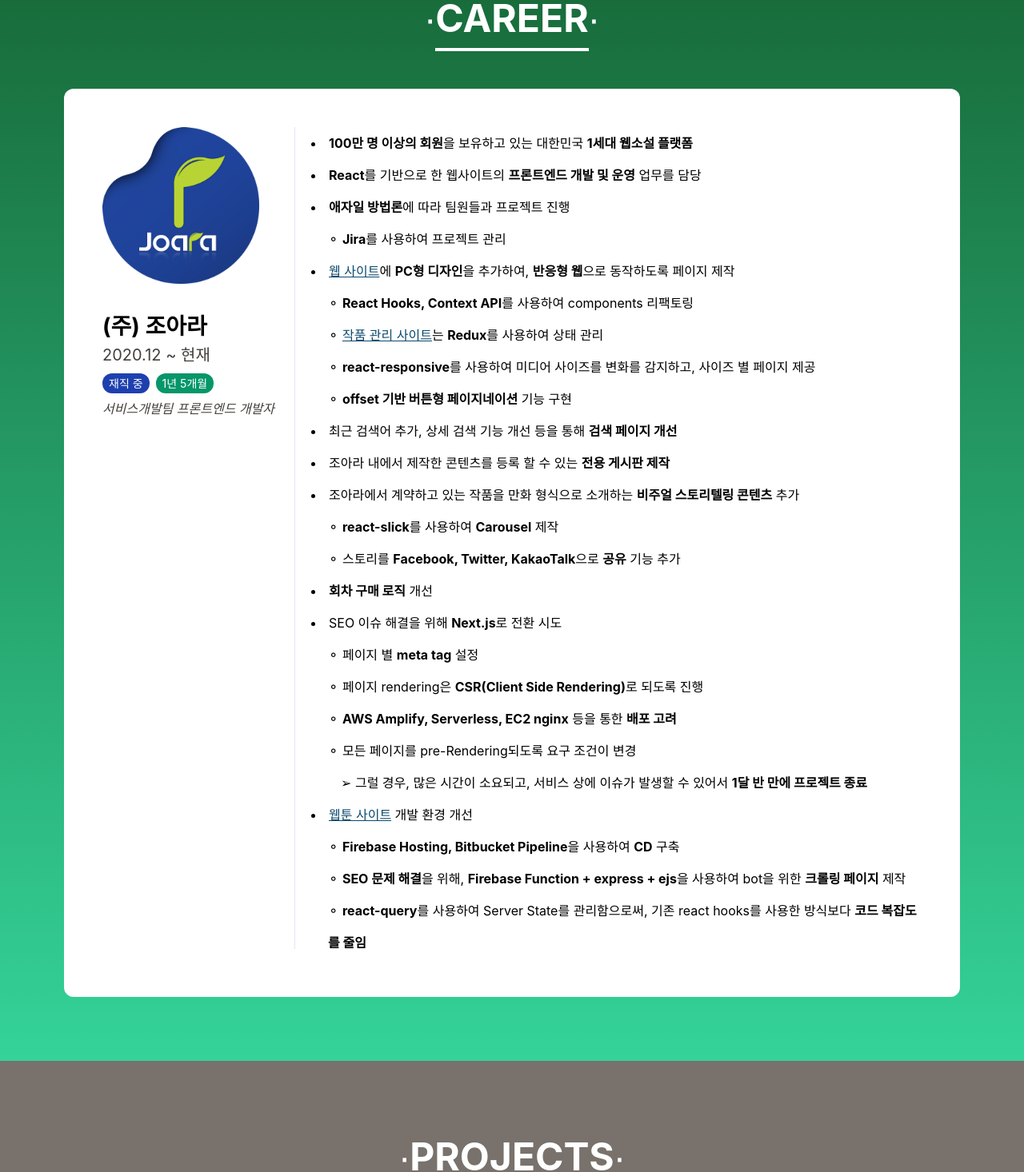
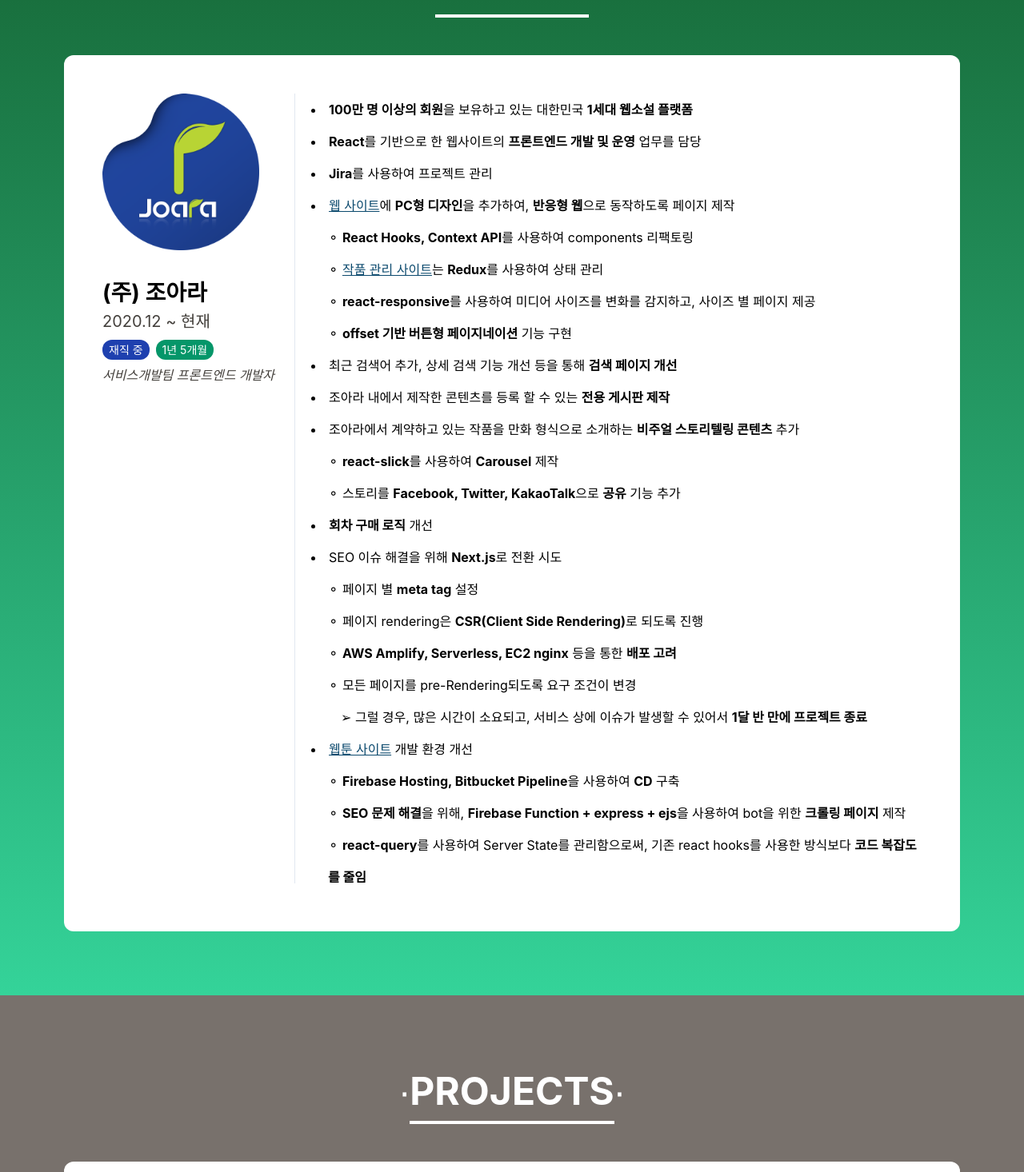
Before and after one commit to eastshine94/portfolio, a React (Create React App) app: page / in a window 1280 px wide. Shown: the part 2309-3775 px from the top of the page at 80% size. Built offline with nearby package versions, Linux system fonts and the light colour scheme.

Commit message:
내용 수정

```diff
--- a/src/components/About/Intro.tsx
+++ b/src/components/About/Intro.tsx
@@ -66,11 +66,6 @@ export default function Intro() {
           </div>
 
           <div className="pb-4">
-            <span className="font-bold">애자일 방법론</span>에 따라 프로젝트를
-            진행하는 데 익숙합니다.
-          </div>
-
-          <div className="pb-4">
             새로운 <span className="font-bold">기술을 학습</span>하고,{' '}
             <span className="font-bold">사용</span>하는 데{' '}
             <span className="font-bold">거부감이 없습니다.</span>
--- a/src/components/Career/Joara.tsx
+++ b/src/components/Career/Joara.tsx
@@ -5,21 +5,17 @@ export default function Joara() {
     <div>
       <ul className="leading-10 list-inside list-disc">
         <li>
-          <b>100만 명 이상의 회원</b>을 보유하고 있는 대한민국{' '}
-          <b>1세대 웹소설 플랫폼</b>
+          <strong>100만 명 이상의 회원</strong>을 보유하고 있는 대한민국{' '}
+          <strong>1세대 웹소설 플랫폼</strong>
         </li>
         <li>
-          <b>React</b>를 기반으로 한 웹사이트의 <b>프론트엔드 개발 및 운영</b>{' '}
-          업무를 담당
+          <strong>React</strong>를 기반으로 한 웹사이트의{' '}
+          <strong>프론트엔드 개발 및 운영</strong> 업무를 담당
         </li>
         <li>
-          <b>애자일 방법론</b>에 따라 팀원들과 프로젝트 진행
+          <strong>Jira</strong>를 사용하여 프로젝트 관리
         </li>
-        <ul>
-          <li className="pl-[21px]">
-            ⚬ <b>Jira</b>를 사용하여 프로젝트 관리
-          </li>
-        </ul>
+
         <li>
           <a
             href="https://www.joara.com/"
@@ -29,12 +25,13 @@ export default function Joara() {
           >
             웹 사이트
           </a>
-          에 <b>PC형 디자인</b>을 추가하여, <b>반응형 웹</b>으로 동작하도록
-          페이지 제작
+          에 <strong>PC형 디자인</strong>을 추가하여, <strong>반응형 웹</strong>
+          으로 동작하도록 페이지 제작
         </li>
         <ul>
           <li className="pl-[21px]">
-            ⚬ <b>React Hooks, Context API</b>를 사용하여 components 리팩토링
+            ⚬ <strong>React Hooks, Context API</strong>를 사용하여 components
+            리팩토링
           </li>
           <li className="pl-[21px]">
             ⚬{' '}
@@ -46,58 +43,61 @@ export default function Joara() {
             >
               작품 관리 사이트
             </a>
-            는 <b>Redux</b>를 사용하여 상태 관리
+            는 <strong>Redux</strong>를 사용하여 상태 관리
           </li>
           <li className="pl-[21px]">
-            ⚬ <b>react-responsive</b>를 사용하여 미디어 사이즈를 변화를
-            감지하고, 사이즈 별 페이지 제공
+            ⚬ <strong>react-responsive</strong>를 사용하여 미디어 사이즈를
+            변화를 감지하고, 사이즈 별 페이지 제공
           </li>
           <li className="pl-[21px]">
-            ⚬ <b>offset 기반 버튼형 페이지네이션</b> 기능 구현
+            ⚬ <strong>offset 기반 버튼형 페이지네이션</strong> 기능 구현
           </li>
         </ul>
         <li>
           최근 검색어 추가, 상세 검색 기능 개선 등을 통해{' '}
-          <b>검색 페이지 개선</b>
+          <strong>검색 페이지 개선</strong>
         </li>
         <li>
-          조아라 내에서 제작한 콘텐츠를 등록 할 수 있는 <b>전용 게시판 제작</b>
+          조아라 내에서 제작한 콘텐츠를 등록 할 수 있는{' '}
+          <strong>전용 게시판 제작</strong>
         </li>
         <li>
           조아라에서 계약하고 있는 작품을 만화 형식으로 소개하는{' '}
-          <b>비주얼 스토리텔링 콘텐츠</b> 추가
+          <strong>비주얼 스토리텔링 콘텐츠</strong> 추가
         </li>
         <ul>
           <li className="pl-[21px]">
-            ⚬ <b>react-slick</b>를 사용하여 <b>Carousel</b> 제작
+            ⚬ <strong>react-slick</strong>를 사용하여 <strong>Carousel</strong>{' '}
+            제작
           </li>
           <li className="pl-[21px]">
-            ⚬ 스토리를 <b>Facebook, Twitter, KakaoTalk</b>으로 <b>공유</b> 기능
-            추가
+            ⚬ 스토리를 <strong>Facebook, Twitter, KakaoTalk</strong>으로{' '}
+            <strong>공유</strong> 기능 추가
           </li>
         </ul>
         <li>
-          <b>회차 구매 로직</b> 개선
+          <strong>회차 구매 로직</strong> 개선
         </li>
         <li>
-          SEO 이슈 해결을 위해 <b>Next.js</b>로 전환 시도
+          SEO 이슈 해결을 위해 <strong>Next.js</strong>로 전환 시도
         </li>
         <ul>
           <li className="pl-[21px]">
-            ⚬ 페이지 별 <b>meta tag</b> 설정
+            ⚬ 페이지 별 <strong>meta tag</strong> 설정
           </li>
           <li className="pl-[21px]">
-            ⚬ 페이지 rendering은 <b>CSR(Client Side Rendering)</b>로 되도록 진행
+            ⚬ 페이지 rendering은 <strong>CSR(Client Side Rendering)</strong>로
+            되도록 진행
           </li>
           <li className="pl-[21px]">
-            ⚬ <b>AWS Amplify, Serverless, EC2 nginx</b> 등을 통한{' '}
-            <b>배포 고려</b>
+            ⚬ <strong>AWS Amplify, Serverless, EC2 nginx</strong> 등을 통한{' '}
+            <strong>배포 고려</strong>
           </li>
           <li className="pl-[21px]">
             ⚬ 모든 페이지를 pre-Rendering되도록 요구 조건이 변경
             <p className="pl-[16px]">
               ➢ 그럴 경우, 많은 시간이 소요되고, 서비스 상에 이슈가 발생할 수
-              있어서 <b>1달 반 만에 프로젝트 종료</b>
+              있어서 <strong>1달 반 만에 프로젝트 종료</strong>
             </p>
           </li>
         </ul>
@@ -114,17 +114,18 @@ export default function Joara() {
         </li>
         <ul>
           <li className="pl-[21px]">
-            ⚬ <b>Firebase Hosting, Bitbucket Pipeline</b>을 사용하여 <b>CD</b>{' '}
-            구축
+            ⚬ <strong>Firebase Hosting, Bitbucket Pipeline</strong>을 사용하여{' '}
+            <strong>CD</strong> 구축
           </li>
           <li className="pl-[21px]">
-            ⚬ <b>SEO 문제 해결</b>을 위해,{' '}
-            <b>Firebase Function + express + ejs</b>을 사용하여 bot을 위한{' '}
-            <b>크롤링 페이지</b> 제작
+            ⚬ <strong>SEO 문제 해결</strong>을 위해,{' '}
+            <strong>Firebase Function + express + ejs</strong>을 사용하여 bot을
+            위한 <strong>크롤링 페이지</strong> 제작
           </li>
           <li className="pl-[21px]">
-            ⚬ <b>react-query</b>를 사용하여 Server State를 관리함으로써, 기존
-            react hooks를 사용한 방식보다 <b>코드 복잡도를 줄임</b>
+            ⚬ <strong>react-query</strong>를 사용하여 Server State를
+            관리함으로써, 기존 react hooks를 사용한 방식보다{' '}
+            <strong>코드 복잡도를 줄임</strong>
           </li>
         </ul>
       </ul>
--- a/src/components/Gnb.tsx
+++ b/src/components/Gnb.tsx
@@ -53,6 +53,9 @@ export default function Gnb() {
       }
     };
     window.addEventListener('resize', handleResizeWindow);
+    return () => {
+      window.removeEventListener('resize', handleResizeWindow);
+    };
   }, []);
 
   return (
--- a/src/components/Projects/Kakao.tsx
+++ b/src/components/Projects/Kakao.tsx
@@ -5,11 +5,13 @@ export default function Kakao({ readme, site }: ContentProps) {
   return (
     <div className="leading-loose over1024px:pl-20">
       <div className="my-2">
-        <b>Socket.io</b>를 활용하여 카카오톡의 <b>실시간 채팅 기능</b>을
-        구현하기 위한 프로젝트입니다. <b>실시간 양방향 통신</b>이 가능한 어떤
-        기능을 만들어보고 싶었습니다. 가장 먼저 생각난 것은 채팅이었고, 그래서
-        가장 일상적으로 사용하고 있는 카카오톡 채팅 기능을 구현해보자는 마음으로
-        이 프로젝트를 진행하였습니다.
+        <strong>Socket.io</strong>를 활용하여 카카오톡의{' '}
+        <strong>실시간 채팅 기능</strong>을 구현하기 위한 프로젝트입니다.{' '}
+        <strong>실시간 양방향 통신</strong>이 가능한 어떤 기능을 만들어보고
+        싶었습니다. 가장 먼저 생각난 것은 채팅이었고, 그래서 가장 일상적으로
+        사용하고 있는 카카오톡 채팅 기능을 구현해보자는 마음으로 이 프로젝트를
+        진행하였습니다.
+        <br />
       </div>
       <div className="mb-4">
         {readme && (
@@ -29,7 +31,7 @@ export default function Kakao({ readme, site }: ContentProps) {
             rel="noreferrer"
             className="inline-block py-1 px-2 bg-pink-800 text-white font-bold rounded-md"
           >
-            TEST
+            DEMO
           </a>
         )}
       </div>
@@ -40,22 +42,24 @@ export default function Kakao({ readme, site }: ContentProps) {
           <div className="text-[16px] font-bold">FE</div>
           <ul className="list-inside list-disc">
             <li>
-              <b>Socket.io</b>를 활용하여 채팅, 채팅 알림 등 실시간 양방향
-              통신이 가능하도록 구현
+              <strong>Socket.io</strong>를 활용하여 채팅, 채팅 알림 등 실시간
+              양방향 통신이 가능하도록 구현
             </li>
             <li>
-              <b>Webpack</b>를 이용하여 babel, ts-loader 등으로 트랜스파일링
-              하도록 직접 개발 환경을 구성하여, customize하게 개발 환경을 구축
+              <strong>Webpack</strong>를 이용하여 babel, ts-loader 등으로
+              트랜스파일링 하도록 직접 개발 환경을 구성하여, customize하게 개발
+              환경을 구축
             </li>
             <li>
-              <b>redux, redux-saga</b>를 사용하여 상태 관리
+              <strong>redux, redux-saga</strong>를 사용하여 상태 관리
             </li>
             <li>
-              <b>styled-components</b>를 이용하여 UI 제작
+              <strong>styled-components</strong>를 이용하여 UI 제작
             </li>
             <li>
-              채팅 내역을 <b>Infinite-scroll + 커서 기반 페이징</b>을 이용하여
-              구현함으로써, 초기 페이지 부하를 막고, 더 나은 사용자 경험 제공
+              채팅 내역을 <strong>Infinite-scroll + 커서 기반 페이징</strong>을
+              이용하여 구현함으로써, 초기 페이지 부하를 막고, 더 나은 사용자
+              경험 제공
             </li>
           </ul>
         </div>
@@ -63,17 +67,17 @@ export default function Kakao({ readme, site }: ContentProps) {
           <div className="text-[16px] font-bold">BE</div>
           <ul className="list-inside list-disc">
             <li>
-              회원가입 시 <b>bcrypt</b>를 사용하여 비밀번호 암호화
+              회원가입 시 <strong>bcrypt</strong>를 사용하여 비밀번호 암호화
             </li>
             <li>
-              로그인 시 <b>JWT</b>를 사용하여 인증
+              로그인 시 <strong>JWT</strong>를 사용하여 인증
             </li>
             <li>
-              <b>Sequelize ORM</b>을 통해 RDB를 조작
+              <strong>Sequelize ORM</strong>을 통해 RDB를 조작
             </li>
             <li>
               {' '}
-              <b> Restful API</b>로 제작
+              <strong> Restful API</strong>로 제작
             </li>
           </ul>
         </div>
--- a/src/components/Projects/Pokemon.tsx
+++ b/src/components/Projects/Pokemon.tsx
@@ -5,8 +5,8 @@ export default function Pokemon({ readme, site }: ContentProps) {
   return (
     <div className="leading-loose over1024px:pl-20">
       <div className="my-2">
-        <b>Open API</b>를 활용하여 프로젝트를 진행해보려 했습니다. 그러다 발견한
-        것이{' '}
+        <strong>Open API</strong>를 활용하여 프로젝트를 진행해보려 했습니다.
+        그러다 발견한 것이{' '}
         <a
           href="https://pokeapi.co/"
           target="_blank"
@@ -17,12 +17,15 @@ export default function Pokemon({ readme, site }: ContentProps) {
         </a>
         라는 포켓몬에 대한 정보를 내려주는 Open API였습니다. 하지만 해당 API에서
         내려주는 데이터는 사용하기 애매한 것들이 있어서{' '}
-        <b>필요한 데이터만 추출하여 DB에 저장</b>하고 사용하였습니다.
-        <br /> 해당 프로젝트를 통해 처음으로 웹 페이지의 A-Z를 제작해보았습니다.
-        React를 어떻게 사용해야하는 지에 대해 배웠고, 직접 Rest API를
-        구현해봄으로써 API가 어떻게 구성되는 지 이해할 수 있었고, 해당 API를
-        프론트엔드에서 어떻게 호출하며, 이를 활용하여 서비스는 어떻게 만들 수
-        있는 지 알 수 있었습니다.
+        <strong>필요한 데이터만 추출하여 DB에 저장</strong>하고 사용하였습니다.
+        <br /> 해당 프로젝트를 통해 처음으로 동적 웹 페이지를 만들어보았고, 그
+        과정에서 많은 것을 배울 수 있었습니다. <strong>Typescript</strong>를
+        사용할 때, 어떻게 타입을 정의해야 하는 지부터,{' '}
+        <strong>React Lifecycle, state, props</strong>에 대한 이해,{' '}
+        <strong>MobX</strong> 통한 상태 관리 방법 등을 배울 수 있었습니다. 또한,
+        직접 Restful API를 구현해봄으로써 API가 어떻게 구성되는지 이해할 수
+        있었고, 해당 API를 프론트엔드에서 어떻게 호출하며, 이를 활용하여
+        서비스는 어떻게 만들 수 있는지 알 수 있었습니다.
       </div>
       <div className="mb-4">
         {readme && (
@@ -42,7 +45,7 @@ export default function Pokemon({ readme, site }: ContentProps) {
             rel="noreferrer"
             className="inline-block py-1 px-2 bg-pink-800 text-white font-bold rounded-md"
           >
-            TEST
+            DEMO
           </a>
         )}
       </div>
@@ -52,10 +55,10 @@ export default function Pokemon({ readme, site }: ContentProps) {
           <div className="text-[16px] font-bold">FE</div>
           <ul className="list-inside list-disc">
             <li>
-              <b>React V16, typescript</b>를 사용하여 작업
+              <strong>React V16, Typescript</strong>를 사용하여 작업
             </li>
             <li>
-              <b>MobX</b>를 사용하여 상태 관리
+              <strong>MobX</strong>를 사용하여 상태 관리
             </li>
           </ul>
         </div>
@@ -63,16 +66,16 @@ export default function Pokemon({ readme, site }: ContentProps) {
           <div className="text-[16px] font-bold">BE</div>
           <ul className="list-inside list-disc">
             <li>
-              <b>express</b>를 사용하여 구축
+              <strong>express</strong>를 사용하여 구축
             </li>
             <li>
-              open API인 pokeapi에서 데이터를 추출하여 <b>RDB 구축</b>
+              open API인 pokeapi에서 데이터를 추출하여 <strong>RDB 구축</strong>
             </li>
             <li>
-              <b>sequelize</b>를 사용하여 RDB 조작
+              <strong>sequelize</strong>를 사용하여 RDB 조작
             </li>
             <li>
-              회원가입 시 <b>bcrypt</b>를 사용하여 비밀번호 암호화
+              회원가입 시 <strong>bcrypt</strong>를 사용하여 비밀번호 암호화
             </li>
           </ul>
         </div>
--- a/src/components/Projects/Responsive.tsx
+++ b/src/components/Projects/Responsive.tsx
@@ -16,8 +16,13 @@ export default function Responsive({ readme, site }: ContentProps) {
           https://wtss.tistory.com/
         </a>
         의 강의를 따라하며 반응형 웹 사이트를 제작해보았습니다. 해당 강의는
-        HTML, CSS를 사용하지만, 저는 <b>React와 styled-components</b>로 해당
-        페이지를 구현해봤습니다.
+        HTML, CSS를 사용하지만, 저는 <strong>React와 styled-components</strong>
+        로 해당 페이지를 구현해봤습니다.
+        <br />이 프로젝트를 진행하면서, <strong>media query</strong>에 대해 알게
+        되었고, 다양한 CSS를 사용해보며, 어떤 속성값을 주면 화면이 어떻게
+        구성될지에 대해 알 수 있었습니다. 최종적으로 이를 활용하여{' '}
+        <strong>반응형 웹페이지</strong>를 어떻게 만들 수 있는지 이해하게
+        되었습니다.
       </div>
       <div className="mb-4">
         {readme && (
@@ -37,7 +42,7 @@ export default function Responsive({ readme, site }: ContentProps) {
             rel="noreferrer"
             className="inline-block py-1 px-2 bg-pink-800 text-white font-bold rounded-md"
           >
-            TEST
+            DEMO
           </a>
         )}
       </div>
@@ -46,14 +51,15 @@ export default function Responsive({ readme, site }: ContentProps) {
         <div>
           <ul className="list-inside list-disc">
             <li>
-              <b>React, styled component</b>를 사용하여 반응형 웹 제작
+              <strong>React, styled component</strong>를 사용하여 반응형 웹 제작
             </li>
             <li>
-              CSS3에서 제공하는 <b>box-shadow, transform, transition, filter</b>{' '}
-              등을 이용하여 다양한 마우스 오버 효과를 구현
+              CSS3에서 제공하는{' '}
+              <strong>box-shadow, transform, transition, filter</strong> 등을
+              이용하여 다양한 마우스 오버 효과를 구현
             </li>
             <li>
-              <b>react-slick</b>을 사용하여, slick slider 구현
+              <strong>react-slick</strong>을 사용하여, slick slider 구현
             </li>
             <li>페이스북, 트위터 공유 기능</li>
           </ul>
```
